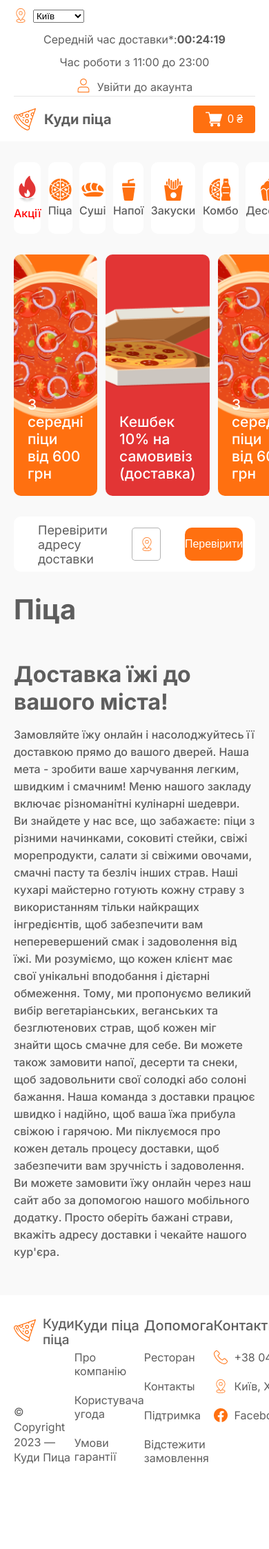
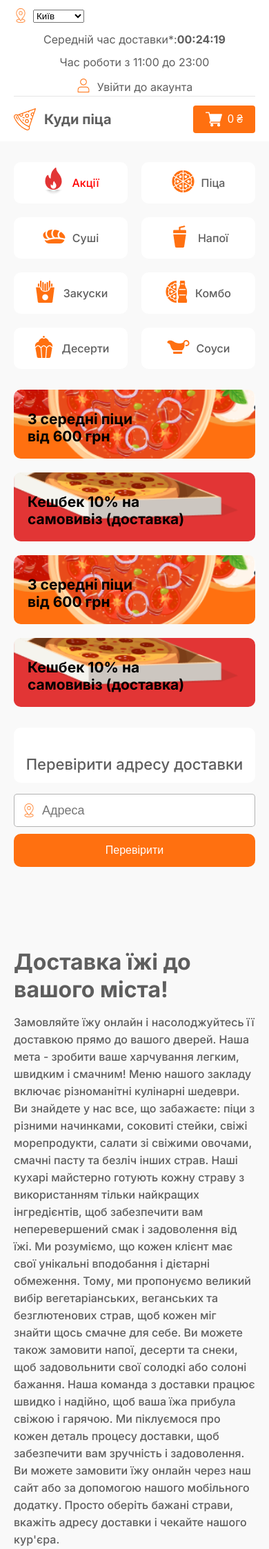
Before and after one commit to HogHordGit/Flask_Pizza, a Flask app: page / in a window 390 px wide. Shown: the top 2246 px of the page at 69% size. Before the commit the page ends 2123 px from the top, so only its background shows below. Run offline with Flask 3, Linux system fonts and the light colour scheme; data that the repository does not hold is empty; some libraries are stand-ins or nearby versions.

Commit message:
made adaptive layout

```diff
--- a/main.py
+++ b/main.py
@@ -5,7 +5,14 @@ import psycopg2
 app = Flask(__name__)
 app.static_folder = 'static'
 
+def enumerate(seq):
+    return zip(range(len(seq)), seq)
+
 ### Functions
+@app.template_global()
+def custom_enumerate(seq):
+    return enumerate(seq)
+
 def debug(s):
     """Prints a message to the screen (not web browser)
     if FLASK_DEBUG is set."""
--- a/schema.sql
+++ b/schema.sql
@@ -1,5 +1,6 @@
-drop table if exists stock;
-CREATE TABLE stock (
+drop table if exists prom;
+
+CREATE TABLE prom (
     id serial primary key not null,
     image_link VARCHAR(255),
     dish_name VARCHAR(255),
--- a/static/css/style.css
+++ b/static/css/style.css
@@ -79,36 +79,6 @@ header {
 
 .up-head__login-img {
     margin-bottom: 3px;
-}
-
-@media (max-width: 889px) {
-    .up-head {
-        padding-top: 10px;
-        height: 70px;
-        justify-content: center;
-    }
-    .up-head__left-side {
-        gap: 10px;
-    }
-    .up-head__right-side {
-        gap: 10px;
-    }
-}
-
-@media (max-width: 437px) {
-    .up-head {
-        height: 140px;
-    }
-    .up-head__delivery {
-        width: 100%;
-        display: flex;
-        justify-content: center;
-    }
-    .up-head__right-side {
-        width: 100%;
-        display: flex;
-        justify-content: center;
-    }
 }
 
 /* bottom-head */
@@ -219,7 +189,6 @@ header {
     border-radius: 10px;
 }
 
-/* check-adr */
 .check-adr__holder {
     display: grid;
     gap: 35px;
@@ -505,3 +474,174 @@ header {
     justify-content: center;
     align-items: center;
 }
+
+@media (max-width: 1300px) {
+    .catalog__holder {
+        gap: 10px;
+        grid-template-columns: repeat(3, 1fr);
+    }
+    .item-catalog {
+        width: auto;
+    }
+}
+
+@media (max-width: 1070px) {
+    .catalog__holder {
+        grid-template-columns: repeat(2, 1fr);
+    }
+}
+
+@media (max-width: 1000px) {
+    .check-adr__holder {
+        grid-template-areas: "r1 r1"
+                             "r2 r3";
+        grid-template-columns: 1fr 0.5fr;
+        margin-bottom: 80px;
+        gap: 10px;
+    }
+    .item-adr__text {
+        font-size: 22px;
+        font-weight: 500;
+        padding: 20px 0;
+        width: 100%;
+        display: flex;
+        justify-content: center;
+    }
+}
+
+@media (max-width: 889px) {
+    .up-head {
+        padding-top: 10px;
+        height: 70px;
+        justify-content: center;
+    }
+    .up-head__left-side {
+        gap: 10px;
+    }
+    .up-head__right-side {
+        gap: 10px;
+    }
+    .menu__content {
+        grid-template-areas: "a1 a2 a3 a4"
+                             "a5 a6 a7 a8";
+        grid-template-columns: repeat(4, 1fr);
+    }
+    .footer__holder {
+        grid-template-areas: "f4 f2"
+                             "f3 f1";
+        grid-template-columns: repeat(2, 1fr);
+        gap: 30px;
+    }
+    .footer {
+        height: 720px;
+    }
+    .item-footer {
+        display: flex;
+        width: 100%;
+        align-items: center;
+        flex-direction: column;
+    }
+    .item-footer__name {
+        justify-content: center;
+    }
+}
+
+@media (max-width: 800px) {
+    .offers__holder {
+        grid-template-areas: "o1 o2"
+                             "o3 o4";
+        grid-template-columns: repeat(2, 1fr);
+    }
+    .catalog {
+        margin-top: 100px;
+    }
+    .description__title {
+        width: 100%;
+        display: flex;
+        justify-content: center;
+    }
+}
+
+@media (max-width: 730px) {
+    .catalog__holder {
+        grid-template-columns: 1fr;
+    }
+}
+
+@media (max-width: 500px) {
+    .menu__content {
+        grid-template-areas: "a1 a2"
+                             "a3 a4"
+                             "a5 a6"
+                             "a7 a8";
+        grid-template-columns: repeat(2, 1fr);
+        gap: 20px;
+    }
+    .item-menu {
+        display: flex;
+        flex-direction: row;
+        justify-content: center;
+        gap: 10px;
+        height: 60px;
+    }
+    .check-adr__holder {
+        grid-template-areas: "r1"
+                             "r2"
+                             "r3";
+        grid-template-columns: 1fr;
+        padding: 20px 0;
+        margin-bottom: 160px;
+    }
+    .footer__holder {
+        grid-template-areas: "f4"
+                             "f2"
+                             "f3"
+                             "f1";
+        grid-template-columns: 1fr;
+    }
+    .item-footer__logo-body, .item-about, .item-help, .item-contacts {
+        align-items: center;
+        width: 100%;
+        display: flex;
+        align-items: center;
+        flex-direction: column;
+    }
+}
+
+@media (max-width: 450px) {
+    .offers__holder {
+        grid-template-areas: "o1"
+                             "o2"
+                             "o3"
+                             "o4";
+        grid-template-columns: 1fr;
+        gap: 20px;
+    }
+    .item-offers {
+        height: 100px;
+        color: #000000;
+        font-weight: 800;
+    }
+    .catalog__item {
+        min-width: 200px;
+    }
+}
+
+@media (max-width: 437px) {
+    .up-head {
+        height: 140px;
+    }
+    .up-head__delivery {
+        width: 100%;
+        display: flex;
+        justify-content: center;
+    }
+    .up-head__right-side {
+        width: 100%;
+        display: flex;
+        justify-content: center;
+    }
+    .check-adr__holder {
+        margin-bottom: 190px;
+    }
+}
--- a/templates/assets/index.html
+++ b/templates/assets/index.html
@@ -81,7 +81,7 @@
             <div class="menu__content">
 
                 <div class="menu__item item-menu grid_m_1">
-                    <a href="#" class="item-menu__link"></a>
+                    <a href="/promotions" class="item-menu__link"></a>
                     <div class="item-menu__image">
                         <img class="up-head__logo-img" src="{{ url_for('static', filename='img/menu/fire.png') }}" alt="icon">
                     </div>
@@ -121,7 +121,7 @@
                 </div>
 
                 <div class="menu__item item-menu grid_m_5">
-                    <a href="#" class="item-menu__link"></a>
+                    <a href="/snacks" class="item-menu__link"></a>
                     <div class="item-menu__image">
                         <img class="up-head__logo-img" src="{{ url_for('static', filename='img/menu/snacks.png') }}" alt="icon">
                     </div>
@@ -131,7 +131,7 @@
                 </div>
 
                 <div class="menu__item item-menu grid_m_6">
-                    <a href="#" class="item-menu__link"></a>
+                    <a href="/combo" class="item-menu__link"></a>
                     <div class="item-menu__image">
                         <img class="up-head__logo-img" src="{{ url_for('static', filename='img/menu/combo.png') }}" alt="icon">
                     </div>
@@ -141,7 +141,7 @@
                 </div>
 
                 <div class="menu__item item-menu grid_m_7">
-                    <a href="#" class="item-menu__link"></a>
+                    <a href="/desserts" class="item-menu__link"></a>
                     <div class="item-menu__image">
                         <img class="up-head__logo-img" src="{{ url_for('static', filename='img/menu/dessert.png') }}" alt="icon">
                     </div>
@@ -151,7 +151,7 @@
                 </div>
 
                 <div class="menu__item item-menu grid_m_8">
-                    <a href="#" class="item-menu__link"></a>
+                    <a href="/souces" class="item-menu__link"></a>
                     <div class="item-menu__image">
                         <img class="up-head__logo-img" src="{{ url_for('static', filename='img/menu/sauce.png') }}" alt="icon">
                     </div>
@@ -223,7 +223,19 @@
 
         <section class="content__catalog catalog">
             <div class="container">
-                <h2 class="content__title">Піца</h2>
+
+                {% set first_tuple = ('http://192.168.1.30:8080/promotion', 'http://192.168.1.30:8080/pizza', 'http://192.168.1.30:8080/sushi', 'http://192.168.1.30:8080/drinks', 'http://192.168.1.30:8080/snacks', 'http://192.168.1.30:8080/combo', 'http://192.168.1.30:8080/desserts', 'http://192.168.1.30:8080/souces') %}
+                {% set second_tuple = ('Акції', 'Піца', 'Суші', 'Напої', 'Снекі', 'Комбо набори', 'Десерти', 'Соуси') %}
+
+                {% for index, element in custom_enumerate(first_tuple) %}
+                    {% if request.url == element %}
+                        <h2 class="content__title">{{ second_tuple[index] }}</h2>
+                    {% endif %}
+                {% endfor %}
+
+                {% if request.url == 'http://192.168.1.30:8080/' %}
+                    <h2 class="content__title">Піца</h2>
+                {% endif %}
 
                 <div class="catalog__holder">
                 {% if data|length > 0 %}
```
